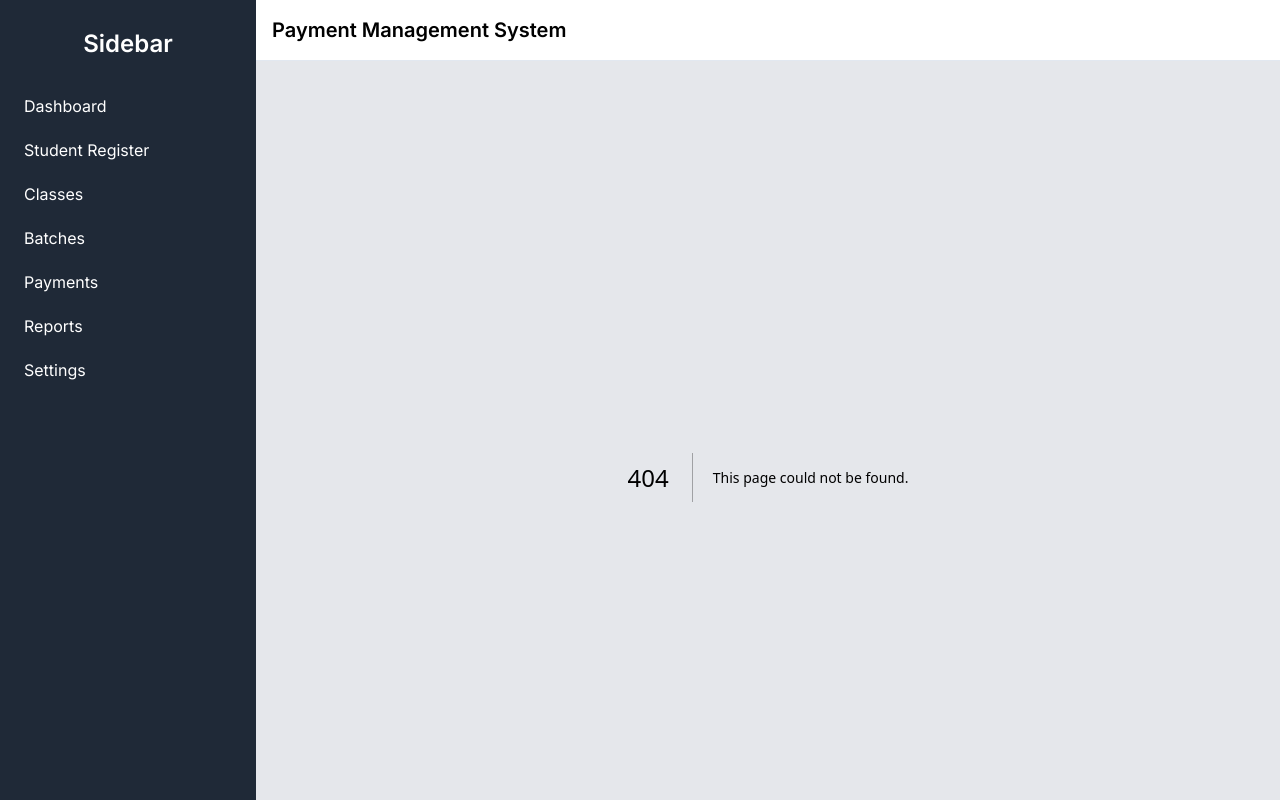
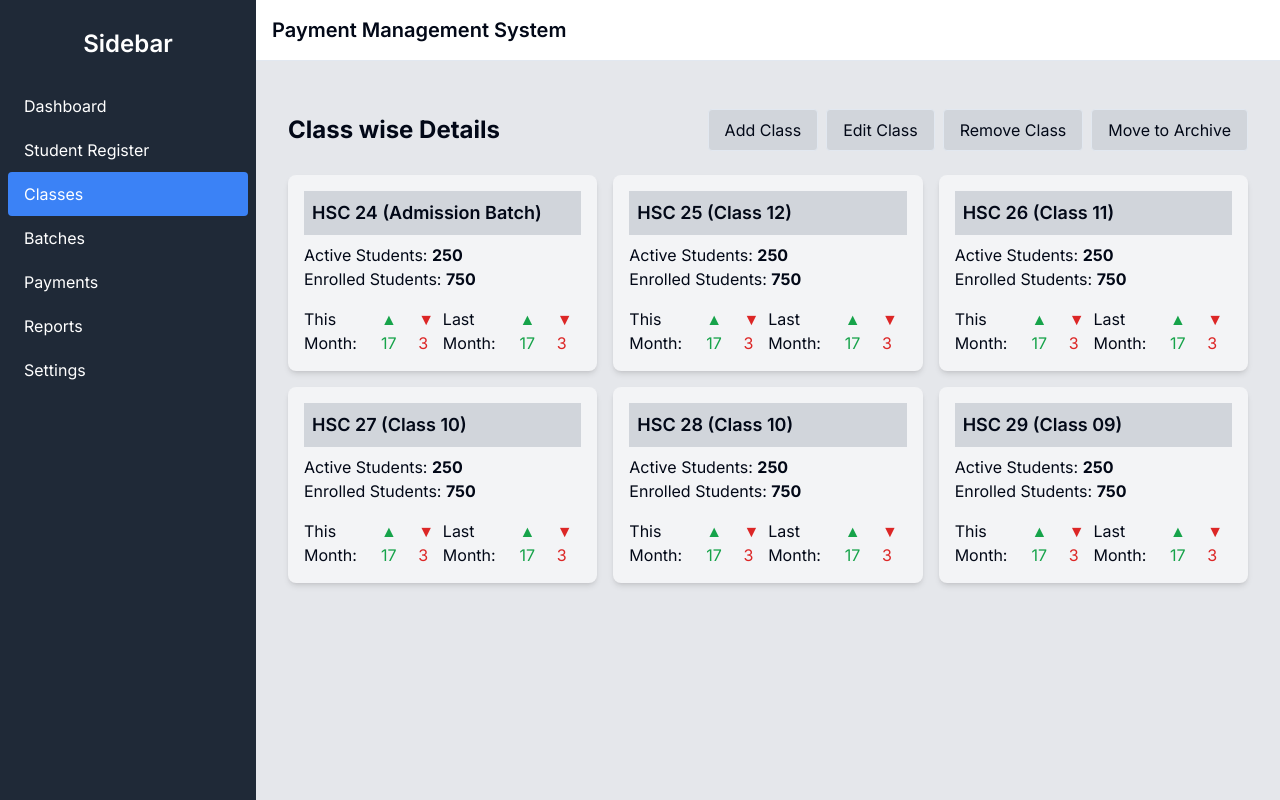
Before and after one commit to HasibNirjhar07/payment-management-system, a Next.js app: page /classSummary in a window 1280 px wide. Before the commit this address had no page. Built offline with nearby package versions, Linux system fonts and the light colour scheme.

Commit message:
fixed sidebar route

```diff
--- /dev/null
+++ b/app/classSummary/page.tsx
@@ -0,0 +1,18 @@
+
+"use client";
+
+
+
+import React from "react";
+import ClassSummary from "@/components/class-summary";
+
+
+const ClassSummaryPage = () => {
+  return (
+    <div>
+      <ClassSummary />
+    </div>
+  );
+}
+
+export default ClassSummaryPage;
--- a/app/page.tsx
+++ b/app/page.tsx
@@ -1,12 +1,13 @@
 import AdminDashboard from "@/components/admin-dashboard"
-import ClassSummary from "@/components/class-summary"
+
 
 
 export default function Home() {
   return (
     <div>
+
       <AdminDashboard />
-      <ClassSummary />
+
 
 
     </div>
--- a/components/common/sidebar.tsx
+++ b/components/common/sidebar.tsx
@@ -7,7 +7,7 @@ import React, { useState } from "react"
 const menuItems = [
   { name: "Dashboard", path: "/" },
   { name: "Student Register", path: "/register" },
-  { name: "Classes", path: "/classes" },
+  { name: "Classes", path: "/classSummary" },
   { name: "Batches", path: "/batches" },
   { name: "Payments", path: "/payments" },
   { name: "Reports", path: "/reports" },
```
